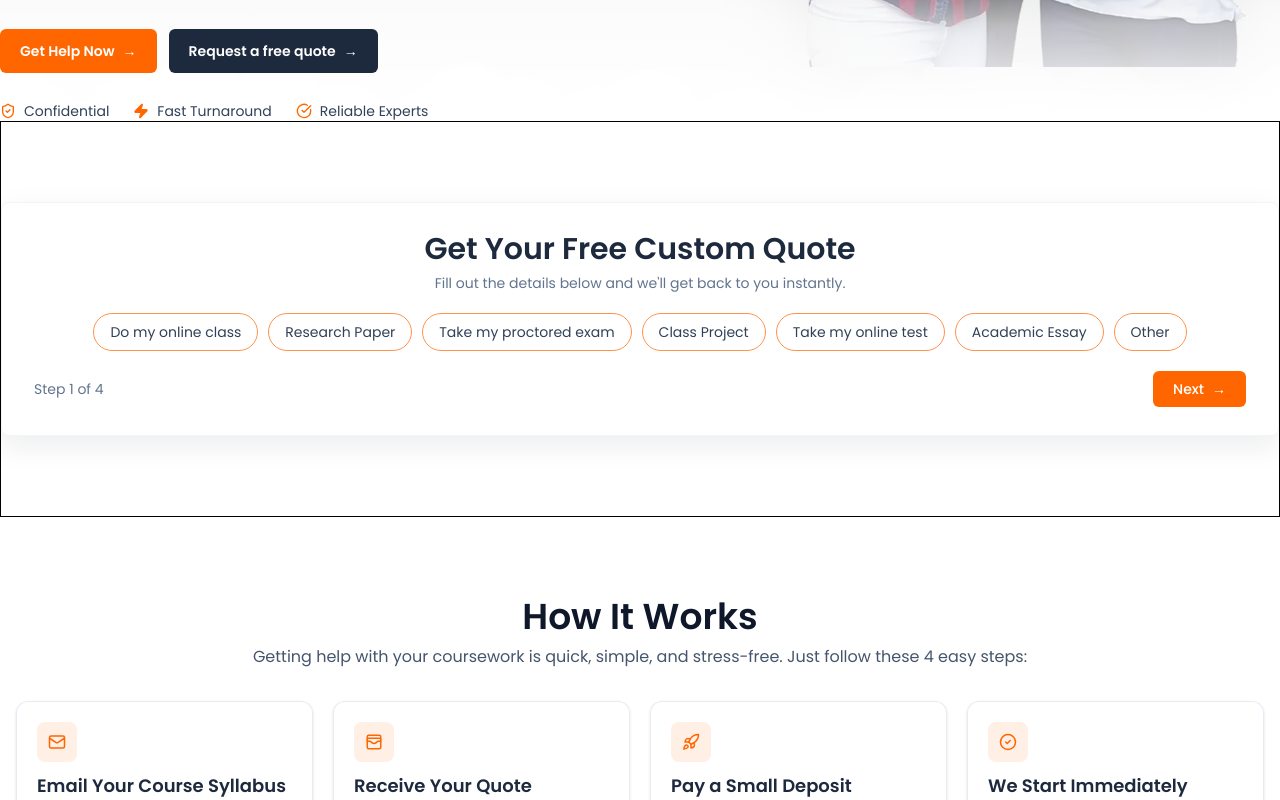
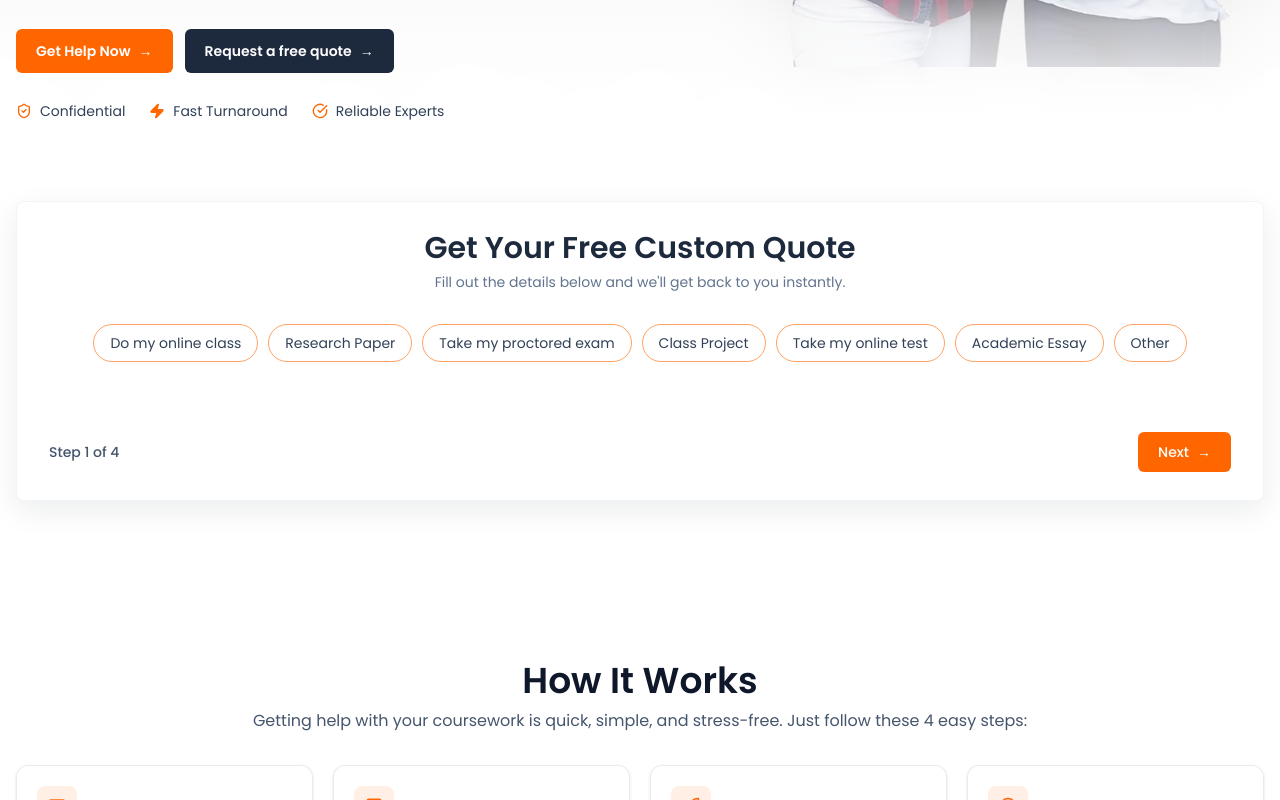
Before and after one commit to Mern-Unbeatable/alainmwadzua, a React app: page / in a window 1280 px wide. Shown: the part 780-1580 px from the top of the page. Built offline with nearby package versions, Linux system fonts and the light colour scheme.

Commit message:
feat: update Navbar and CustomQuoteSection for improved layout and functionality

```diff
--- a/src/components/Navbar.jsx
+++ b/src/components/Navbar.jsx
@@ -10,7 +10,7 @@ const Navbar = memo(() => {
 
   return (
     <nav className="fixed top-0 left-0 right-0 z-50 w-full border-b border-gray-200 bg-white/95 shadow-sm backdrop-blur-sm">
-      <div className="container mx-auto px-4 border ">
+      <div className="container mx-auto px-4 ">
         <div className="flex items-center justify-between h-20">
           <Link
             to={ROUTES.HOME}
--- a/src/components/home/CustomQuoteSection.jsx
+++ b/src/components/home/CustomQuoteSection.jsx
@@ -1,4 +1,5 @@
-import React, { memo } from "react";
+import React, { useState, memo } from "react";
+import { ChevronLeft } from "lucide-react";
 
 const QUOTE_TOPICS = [
   "Do my online class",
@@ -10,11 +11,46 @@ const QUOTE_TOPICS = [
   "Other",
 ];
 
+const DEADLINES = [
+  "Today",
+  "24 Hours",
+  "2-3 Days",
+  "This Week",
+  "Flexible Deadline",
+];
+
 const CustomQuoteSection = memo(() => {
+  const [step, setStep] = useState(1);
+
+  const handleNext = () => {
+    if (step < 4) {
+      setStep(step + 1);
+    } else {
+      console.log("Form Submitted!");
+    }
+  };
+
+  const handleBack = () => {
+    if (step > 1) setStep(step - 1);
+  };
+
   return (
-    <section className="py-14 sm:py-16 lg:py-20 bg-white border ">
-      <div className="mx-auto container rounded-lg bg-white shadow-[0_10px_30px_rgba(15,23,42,0.08)] border border-slate-100 px-5 py-6 sm:px-8 sm:py-7">
-        <div className="text-center">
+    <section className="py-14 sm:py-16 lg:py-20 bg-white">
+      <div className="max-w-7xl mx-auto px-4">
+        <div className="relative rounded-lg bg-white shadow-[0_10px_30px_rgba(15,23,42,0.08)] border border-slate-100 px-5 py-6 sm:px-8 sm:py-7 min-h-[300px] flex flex-col justify-between">
+
+          {step > 1 && (
+            <button
+              onClick={handleBack}
+              className="absolute left-5 top-6 sm:left-8 sm:top-7 flex items-center gap-1 text-sm font-medium text-slate-500 hover:text-slate-800 transition-colors"
+            >
+              <ChevronLeft className="w-4 h-4" />
+              Back
+            </button>
+          )}
+
+          <div>
+            <div className="text-center mt-2 sm:mt-0">
               <h2 className="text-2xl sm:text-3xl font-semibold text-slate-800">
                 Get Your Free Custom Quote
               </h2>
@@ -23,27 +59,85 @@ const CustomQuoteSection = memo(() => {
               </p>
             </div>
 
-        <div className="mt-5 flex flex-wrap items-center justify-center gap-2.5">
+            <div className="mt-8 flex items-center justify-center">
+
+              {step === 1 && (
+                <div className="flex flex-wrap items-center justify-center gap-2.5">
                   {QUOTE_TOPICS.map((topic) => (
                     <button
                       key={topic}
                       type="button"
-              className="rounded-full border border-primary/70 px-4 py-2 text-xs sm:text-sm text-slate-700 hover:bg-primary hover:text-white transition-colors"
+                      className="rounded-full border border-primary/60 px-4 py-2 text-sm text-slate-700 hover:bg-primary hover:text-white transition-colors"
                     >
                       {topic}
                     </button>
                   ))}
                 </div>
+              )}
 
-        <div className="mt-5 flex items-center justify-between gap-3">
-          <p className="text-sm text-slate-500">Step 1 of 4</p>
+              {step === 2 && (
+                <div className="flex flex-wrap items-center justify-center gap-2.5 max-w-2xl">
+                  {DEADLINES.map((time) => (
+                    <button
+                      key={time}
+                      type="button"
+                      className="rounded-full border border-primary/60 px-5 py-2 text-sm text-slate-700 hover:bg-primary hover:text-white transition-colors"
+                    >
+                      {time}
+                    </button>
+                  ))}
+                </div>
+              )}
+
+              {step === 3 && (
+                <div className="w-full max-w-2xl">
+                  <input
+                    type="text"
+                    placeholder="Subject/course name/course code"
+                    className="w-full rounded-full border border-primary/60 px-5 py-3 text-sm text-slate-700 placeholder-slate-500 focus:outline-none focus:ring-1 focus:ring-primary focus:border-primary transition-all"
+                  />
+                </div>
+              )}
+
+              {step === 4 && (
+                <div className="w-full max-w-2xl space-y-4">
+                  <div className="grid grid-cols-1 sm:grid-cols-2 gap-4">
+                    <input
+                      type="text"
+                      placeholder="Your Name"
+                      className="w-full rounded-md border border-primary/60 px-4 py-2.5 text-sm text-slate-700 placeholder-slate-500 focus:outline-none focus:ring-1 focus:ring-primary focus:border-primary transition-all"
+                    />
+                    <input
+                      type="email"
+                      placeholder="Email address"
+                      className="w-full rounded-md border border-primary/60 px-4 py-2.5 text-sm text-slate-700 placeholder-slate-500 focus:outline-none focus:ring-1 focus:ring-primary focus:border-primary transition-all"
+                    />
+                  </div>
+                  <textarea
+                    placeholder="Message/Project details"
+                    rows="4"
+                    className="w-full resize-none rounded-md border border-primary/60 px-4 py-3 text-sm text-slate-700 placeholder-slate-500 focus:outline-none focus:ring-1 focus:ring-primary focus:border-primary transition-all"
+                  ></textarea>
+                </div>
+              )}
+
+            </div>
+          </div>
+
+          <div className="mt-10 flex items-center justify-between gap-3">
+            <p className="text-sm font-medium text-slate-600">
+              Step {step} of 4
+            </p>
             <button
               type="button"
-            className="inline-flex items-center gap-2 rounded-md bg-primary px-5 py-2 text-sm font-medium text-white hover:opacity-90 transition-opacity"
+              onClick={handleNext}
+              className="inline-flex items-center gap-2 rounded-md bg-primary px-5 py-2.5 text-sm font-medium text-white hover:opacity-90 transition-opacity"
             >
-            Next
+              {step === 4 ? "Submit" : "Next"}
               <span aria-hidden="true">→</span>
             </button>
+          </div>
+
         </div>
       </div>
     </section>
--- a/src/components/home/HeroSection.jsx
+++ b/src/components/home/HeroSection.jsx
@@ -13,7 +13,7 @@ const HeroSection = memo(() => {
         aria-hidden="true"
       />
 
-      <div className="container mx-auto">
+      <div className="container mx-auto px-4">
         <div className="grid grid-cols-1 lg:grid-cols-2 gap-10 items-center pb-0 sm:pb-0 lg:pb-0">
           <div className="relative z-30 max-w-3xl">
             <p className="inline-flex items-center rounded-full bg-orange-500/10 text-primary px-4 py-2 text-sm font-semibold mb-6">
```
Lines whose indentation alone changed are shown as unchanged.
